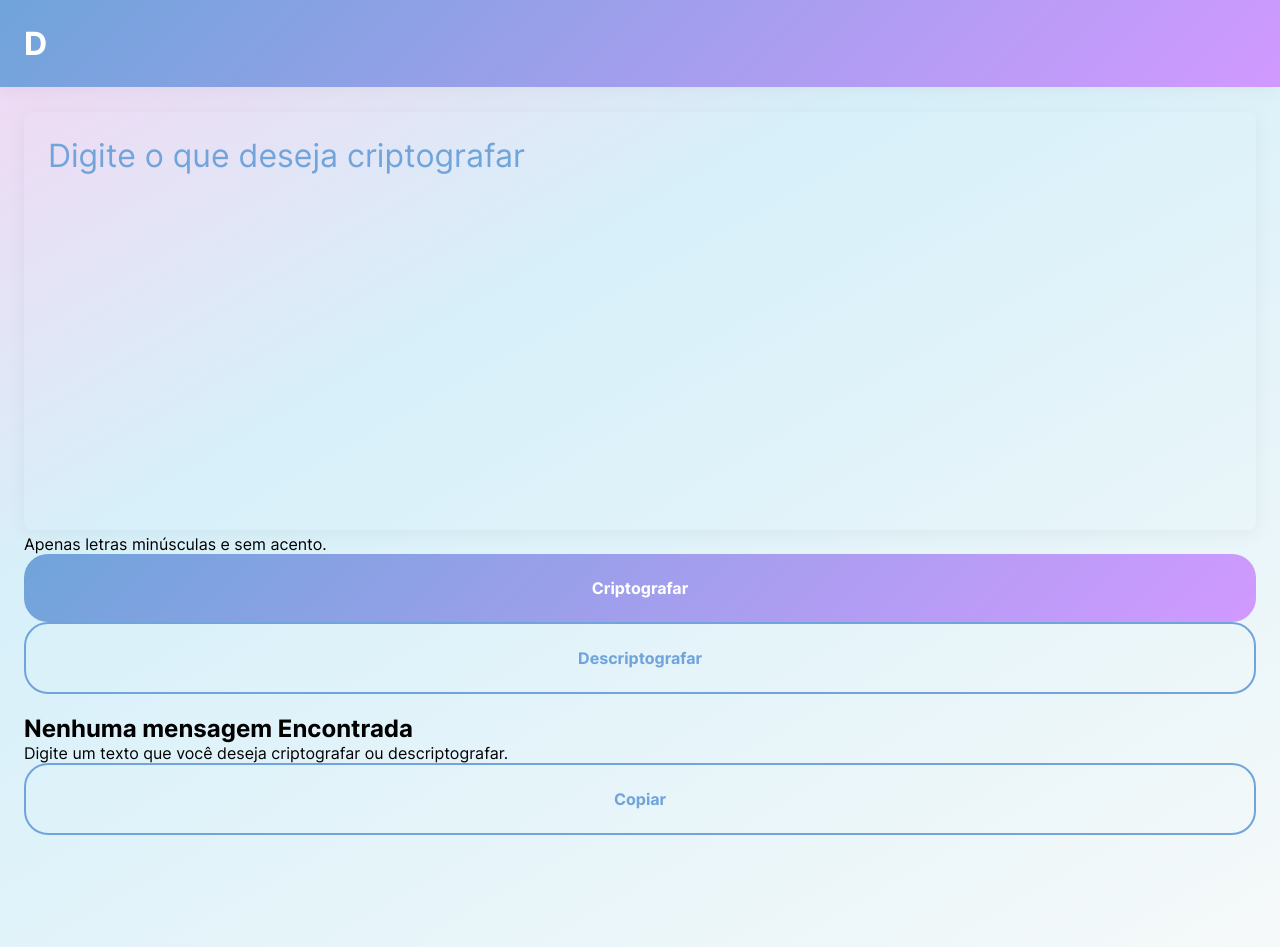
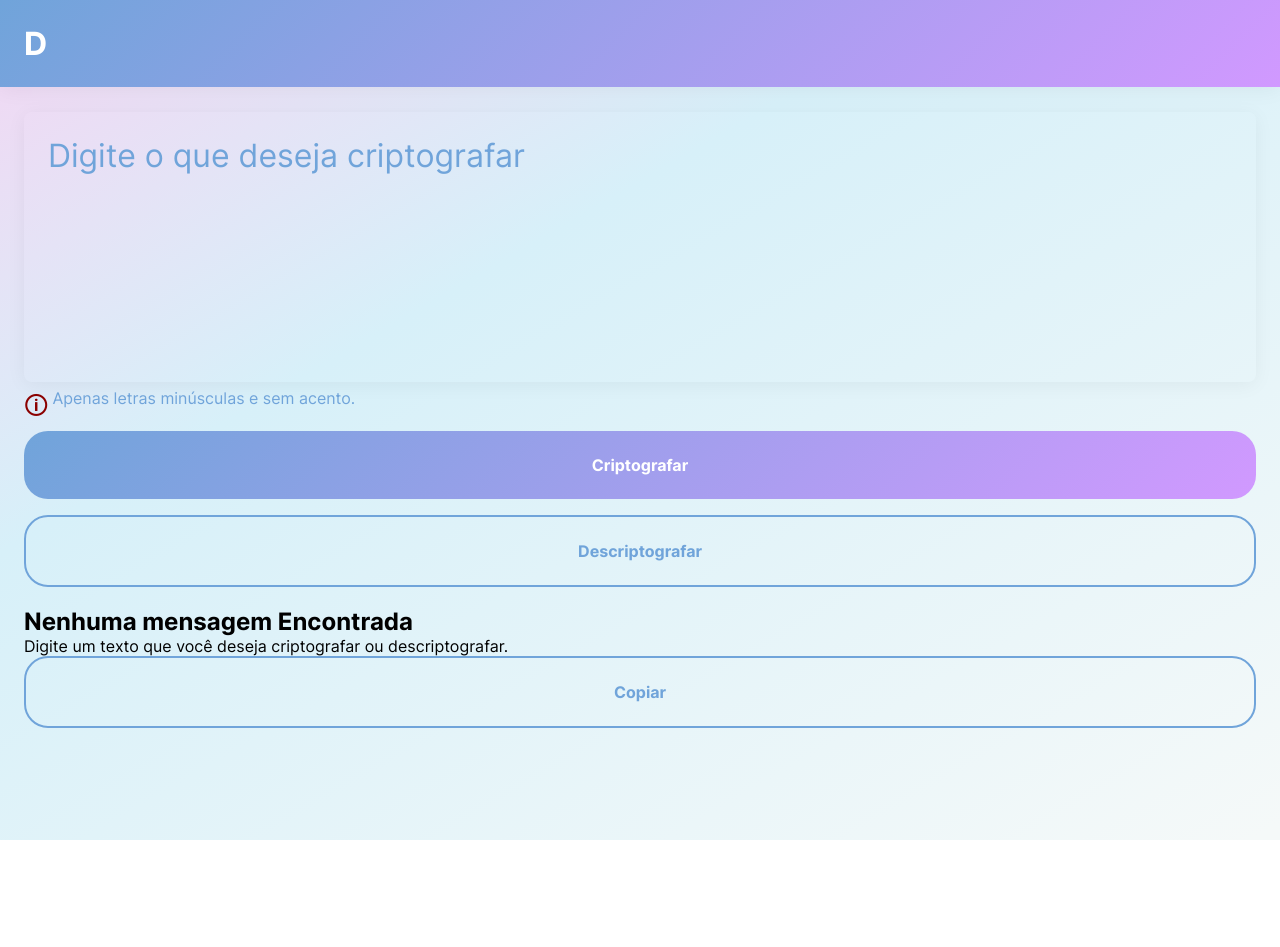
Before and after one commit to MarianaPiovezan/decode, a plain HTML site: page index.html in a window 1280 px wide. After the commit the page ends 840 px from the top, so only its background shows below. Drawn offline with Linux system fonts and the light colour scheme.

Commit message:
feat: add new classes to use in css

```diff
--- a/index.html
+++ b/index.html
@@ -13,18 +13,18 @@
     <h1>D</h1>
   </header>
   <main>
-    <form>
-      <textarea class="textarea" name="mesage" id="" cols="30" rows="10"
+    <form class="form-container">
+      <textarea class="textarea" name="mesage" id="" rows="6"
         placeholder="Digite o que deseja criptografar"></textarea>
-      <label for="mesage">Apenas letras minúsculas e sem acento. </label>
-      <div>
+      <label class="label" for="mesage">Apenas letras minúsculas e sem acento. </label>
+      <div class="form-btn">
         <button class="btn btn-primary">Criptografar</button>
         <button class="btn btn-secondary">Descriptografar</button>
       </div>
     </form>
     <div id="decode">
-      <img src="" alt="">
-      <h2>Nenhuma mensagem Encontrada</h2>
+      <img class="decode-image" src="" alt="">
+      <h2 class="decode-title">Nenhuma mensagem Encontrada</h2>
       <p>Digite um texto que você deseja criptografar ou descriptografar.</p>
     </div>
     <div>
```
